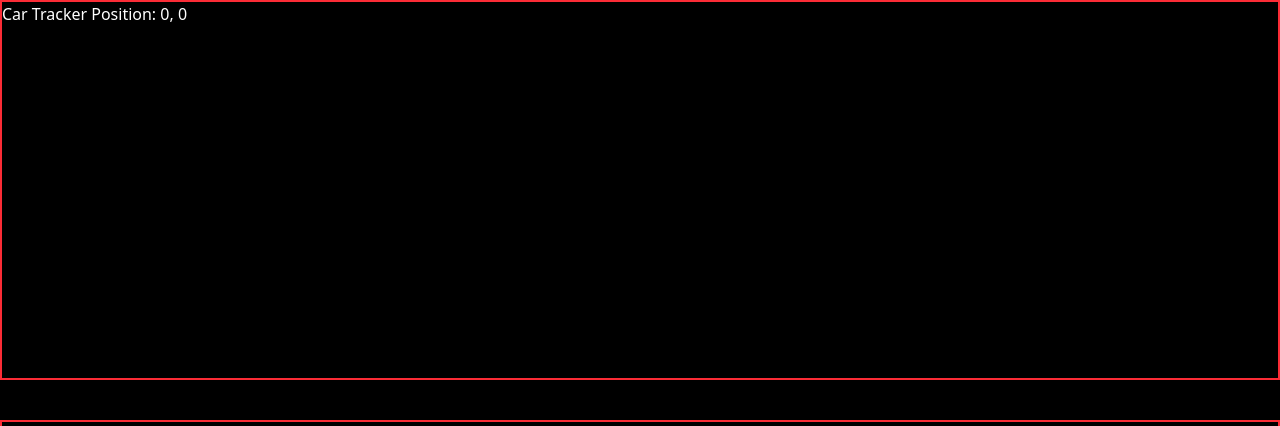
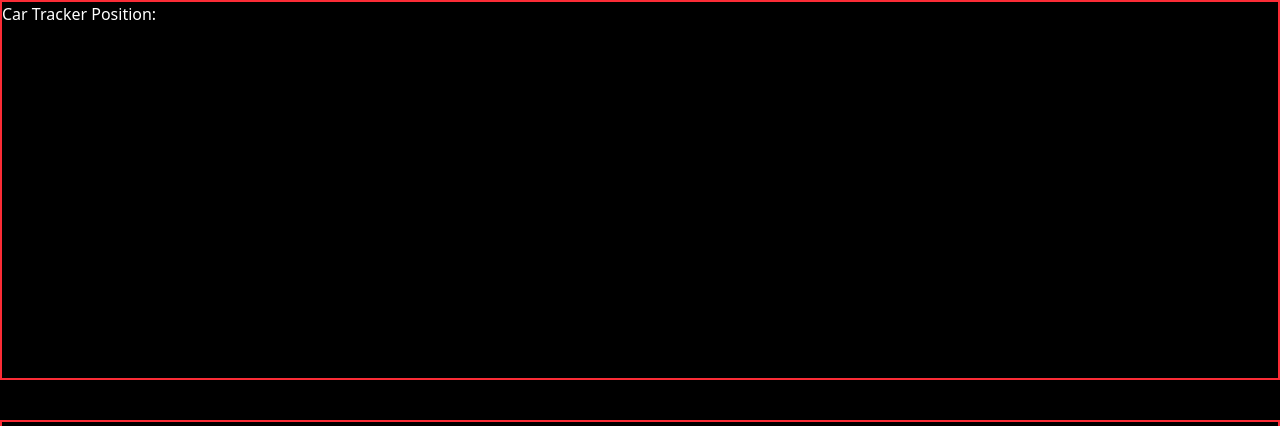
Before and after one commit to okshanaby/react-design-patterns, a React (Vite) app in the folder frontend/: page / in a window 1280 px wide. Shown: the top 426 px of the page. Built offline with nearby package versions, Linux system fonts and the light colour scheme.

Commit message:
RenderPropsPattern - with pattern - MouseTrackerWithChildren

```diff
--- a/frontend/src/day-04:render-props-pattern/RenderPropsPattern.tsx
+++ b/frontend/src/day-04:render-props-pattern/RenderPropsPattern.tsx
@@ -1,12 +1,12 @@
 import React from "react";
-import MouseTracker from "./with-pattern/MouseTracker";
+import MouseTrackerWithChildren from "./with-pattern/MouseTrackerWithChildren";
 
 const RenderPropsPattern = () => {
   return (
     <div className="w-full h-screen flex flex-col gap-10">
       {/* <CarTracker />
       <BikeTracker /> */}
-      <MouseTracker
+      {/* <MouseTracker
         render={(position) => (
           <div>
             Car Tracker Position: {position.x}, {position.y}
@@ -19,7 +19,17 @@ const RenderPropsPattern = () => {
             Bike Tracker Position: {position.x}, {position.y}
           </div>
         )}
-      />
+      /> */}
+      <MouseTrackerWithChildren>
+        {() => <div>Car Tracker Position:</div>}
+      </MouseTrackerWithChildren>
+      <MouseTrackerWithChildren>
+        {(position) => (
+          <div>
+            Bike Tracker Position: {position?.x}, {position?.y}
+          </div>
+        )}
+      </MouseTrackerWithChildren>
     </div>
   );
 };
--- /dev/null
+++ b/frontend/src/day-04:render-props-pattern/with-pattern/MouseTrackerWithChildren.tsx
@@ -0,0 +1,24 @@
+import React, { useState } from "react";
+
+const MouseTrackerWithChildren = ({
+  children,
+}: {
+  children: (position?: { x: number; y: number }) => React.ReactNode;
+}) => {
+  const [position, setPosition] = useState({ x: 0, y: 0 });
+
+  const handleMouseMove = (event: React.MouseEvent<HTMLDivElement>) => {
+    setPosition({ x: event.clientX, y: event.clientY });
+  };
+
+  return (
+    <div
+      onMouseMove={handleMouseMove}
+      className="w-full h-1/2 border-2 border-red-500"
+    >
+      {children(position)}
+    </div>
+  );
+};
+
+export default MouseTrackerWithChildren;
```
